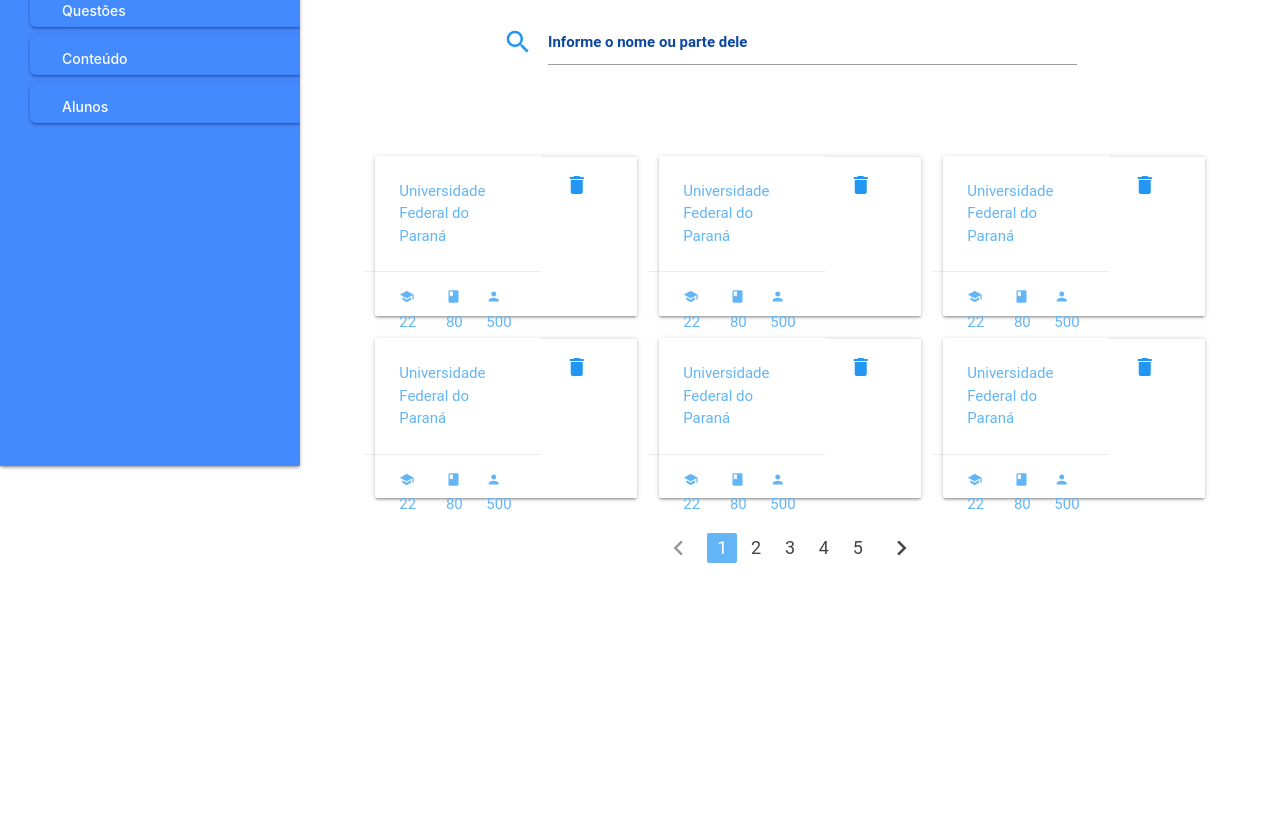
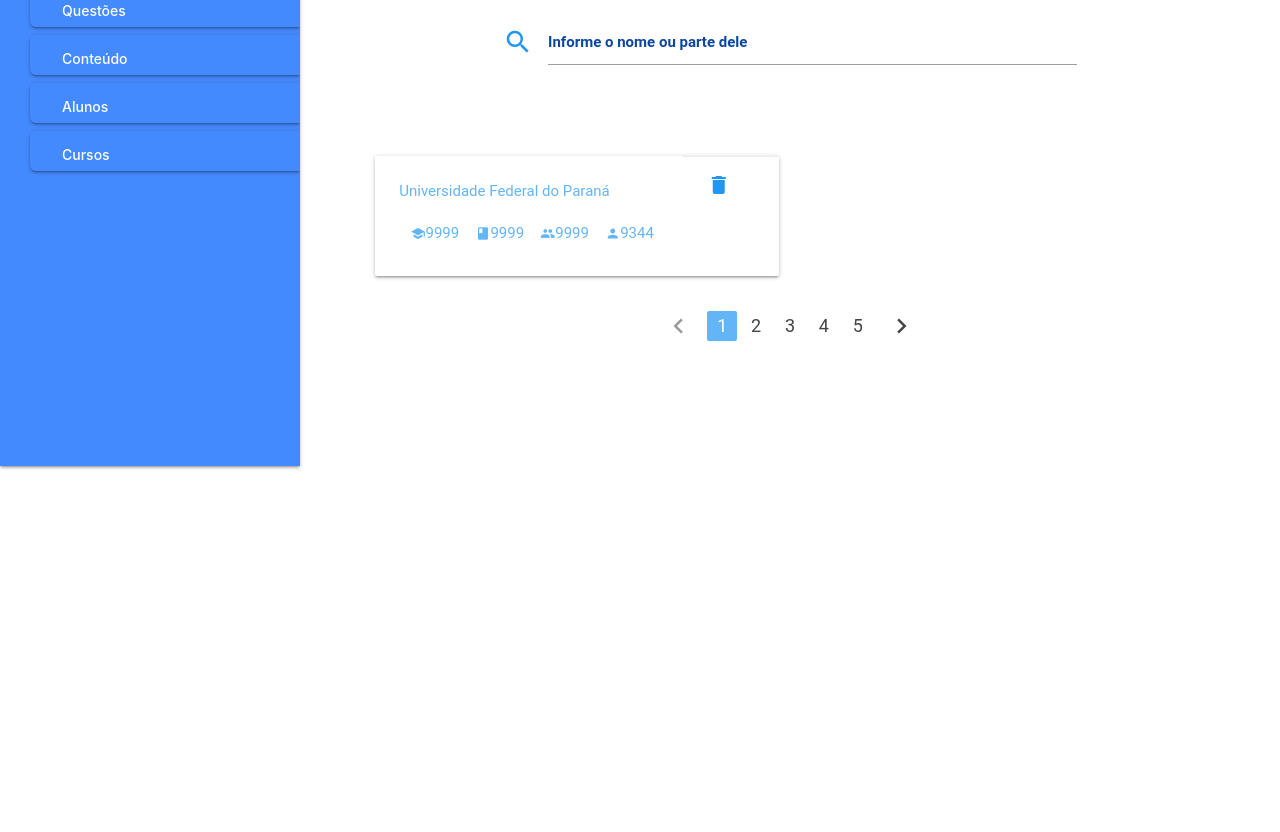
Before and after one commit to MarcosHBastos/Orion_Dashboard, a plain HTML site: page institutions.html in a window 1280 px wide. Shown: the part 394-1226 px from the top of the page. After the commit the page ends 800 px from the top, so only its background shows below. Drawn offline with nearby package versions, Linux system fonts and the light colour scheme.

Commit message:
fixes institutions

```diff
--- a/css/template.css
+++ b/css/template.css
@@ -117,12 +117,7 @@ h4 {
 	height: 50%;
 }
 
-.custom-badge {
-	padding-bottom: 300px!important;
-	padding-left: 5px!important;
-}
-
 .custom-card {
-	height: 160px;
+	height: 120px;
 	color: #64b5f6!important;
 }
--- a/institutions.html
+++ b/institutions.html
@@ -34,6 +34,7 @@
 		<li class="nav-item z-depth-1 right"><a href="questions.html" class="white-text">Questões</a></li>
 		<li class="nav-item z-depth-1 right"><a href="content.html" class="white-text">Conteúdo</a></li>
 		<li class="nav-item z-depth-1 right"><a href="students.html" class="white-text">Alunos</a></li>
+		<li class="nav-item z-depth-1 right"><a href="students.html" class="white-text">Cursos</a></li>
 	</ul>
 
 
@@ -73,142 +74,31 @@
 
 		<div class="row"></div>
 
-		<div class="row">
-			<div class="col s6 m4 s3">
+		<div class="row ">
+			<div class="col s12 m6 l6">
 				<div class="card horizontal custom-card">
-					<div class="card-stacked">
-						<div class="card-content">
-							<p>Universidade Federal do Paraná</p>
+					<div class="card-content truncate">
+						<div class="row">
+							<div class="col s12">
+								<p class="truncate">Universidade Federal do Paraná</p>
+							</div>
 						</div>
-						<div class="card-action row">
-							<div class="col s4 card-badge">
-								<i class="material-icons tiny">school</i> 22</span>
-							</div>
-							<div class="col s4 card-badge">
-								<i class="material-icons tiny">book</i> 80</span>
-							</div>
-							<div class="col s4 card-badge custom-badge">
-								<i class="material-icons tiny">person</i> 500</span>
-							</div>
+						<div class="col s3 m6 l3 card-badge valign-wrapper tooltipped" data-position="bottom" data-tooltip="Nº de cursos">
+							<i class="material-icons tiny">school</i> 9999</span>
+						</div>
+						<div class="col s3 m6 l3 card-badge valign-wrapper tooltipped" data-position="bottom" data-tooltip="Nº de disciplinas">
+							<i class="material-icons tiny">book</i> 9999</span>
+						</div>
+						<div class="col s3 m6 l3 card-badge valign-wrapper tooltipped" data-position="bottom" data-tooltip="Nº de grupos">
+							<i class="material-icons tiny" >group</i> 9999</span>
+						</div>
+						<div class="col s3 m6 l3 card-badge valign-wrapper tooltipped" data-position="bottom" data-tooltip="Nº de alunos">
+							<i class="material-icons tiny"
+							>person</i> 9344</span>
 						</div>
 					</div>
 					<div class="card-action custom-card-action">
-						<a href="#"><i class="material-icons blue-text accent-2">delete</i></a>
-					</div>
-				</div>
-			</div>
-			<div class="col s6 m4 s3">
-				<div class="card horizontal custom-card">
-					<div class="card-stacked">
-						<div class="card-content">
-							<p>Universidade Federal do Paraná</p>
-						</div>
-						<div class="card-action row">
-							<div class="col s4 card-badge">
-								<i class="material-icons tiny">school</i> 22</span>
-							</div>
-							<div class="col s4 card-badge">
-								<i class="material-icons tiny">book</i> 80</span>
-							</div>
-							<div class="col s4 card-badge custom-badge">
-								<i class="material-icons tiny">person</i> 500</span>
-							</div>
-						</div>
-					</div>
-					<div class="card-action custom-card-action">
-						<a href="#"><i class="material-icons blue-text accent-2">delete</i></a>
-					</div>
-				</div>
-			</div>
-			<div class="col s6 m4 s3">
-				<div class="card horizontal custom-card">
-					<div class="card-stacked">
-						<div class="card-content">
-							<p>Universidade Federal do Paraná</p>
-						</div>
-						<div class="card-action row">
-							<div class="col s4 card-badge">
-								<i class="material-icons tiny">school</i> 22</span>
-							</div>
-							<div class="col s4 card-badge">
-								<i class="material-icons tiny">book</i> 80</span>
-							</div>
-							<div class="col s4 card-badge custom-badge">
-								<i class="material-icons tiny">person</i> 500</span>
-							</div>
-						</div>
-					</div>
-					<div class="card-action custom-card-action">
-						<a href="#"><i class="material-icons blue-text accent-2">delete</i></a>
-					</div>
-				</div>
-			</div>
-			<div class="col s6 m4 s3">
-				<div class="card horizontal custom-card">
-					<div class="card-stacked">
-						<div class="card-content">
-							<p>Universidade Federal do Paraná</p>
-						</div>
-						<div class="card-action row">
-							<div class="col s4 card-badge">
-								<i class="material-icons tiny">school</i> 22</span>
-							</div>
-							<div class="col s4 card-badge">
-								<i class="material-icons tiny">book</i> 80</span>
-							</div>
-							<div class="col s4 card-badge custom-badge">
-								<i class="material-icons tiny">person</i> 500</span>
-							</div>
-						</div>
-					</div>
-					<div class="card-action custom-card-action">
-						<a href="#"><i class="material-icons blue-text accent-2">delete</i></a>
-					</div>
-				</div>
-			</div>
-			<div class="col s6 m4 s3">
-				<div class="card horizontal custom-card">
-					<div class="card-stacked">
-						<div class="card-content">
-							<p>Universidade Federal do Paraná</p>
-						</div>
-						<div class="card-action row">
-							<div class="col s4 card-badge">
-								<i class="material-icons tiny">school</i> 22</span>
-							</div>
-							<div class="col s4 card-badge">
-								<i class="material-icons tiny">book</i> 80</span>
-							</div>
-							<div class="col s4 card-badge custom-badge">
-								<i class="material-icons tiny">person</i> 500</span>
-							</div>
-						</div>
-					</div>
-					<div class="card-action custom-card-action">
-						<a href="#"><i class="material-icons blue-text accent-2">delete</i></a>
-					</div>
-				</div>
-			</div>
-			<div class="col s6 m4 s3">
-				<div class="card horizontal custom-card">
-					<div class="card-stacked">
-						<div class="card-content">
-							<p>Universidade Federal do Paraná</p>
-						</div>
-						<div class="card-action row">
-							<div class="col s4 card-badge">
-								<i class="material-icons tiny">school</i> 22</span>
-							</div>
-							<div class="col s4 card-badge">
-								<i class="material-icons tiny">book</i> 80</span>
-							</div>
-							<div class="col s4 card-badge custom-badge">
-								<i class="material-icons tiny">person</i> 500</span>
-							</div>
-						</div>
-					</div>
-					<div class="card-action custom-card-action">
-						<a href="#"><i class="material-icons blue-text accent-2">delete</i></a>
+						<a href="#"><i class="material-icons blue-text accent-2 tooltipped" data-position="bottom" data-tooltip="Excluir">delete</i></a>
 					</div>
 				</div>
 			</div>
@@ -235,6 +125,11 @@
 		$('.sidenav').sidenav();
 	});
 </script>
+<script type="text/javascript">
+	$(document).ready(function(){
+		$('.tooltipped').tooltip();
+	});
+</script>
 <!-- script codepen.io -->
 </body>
 </html>
```
